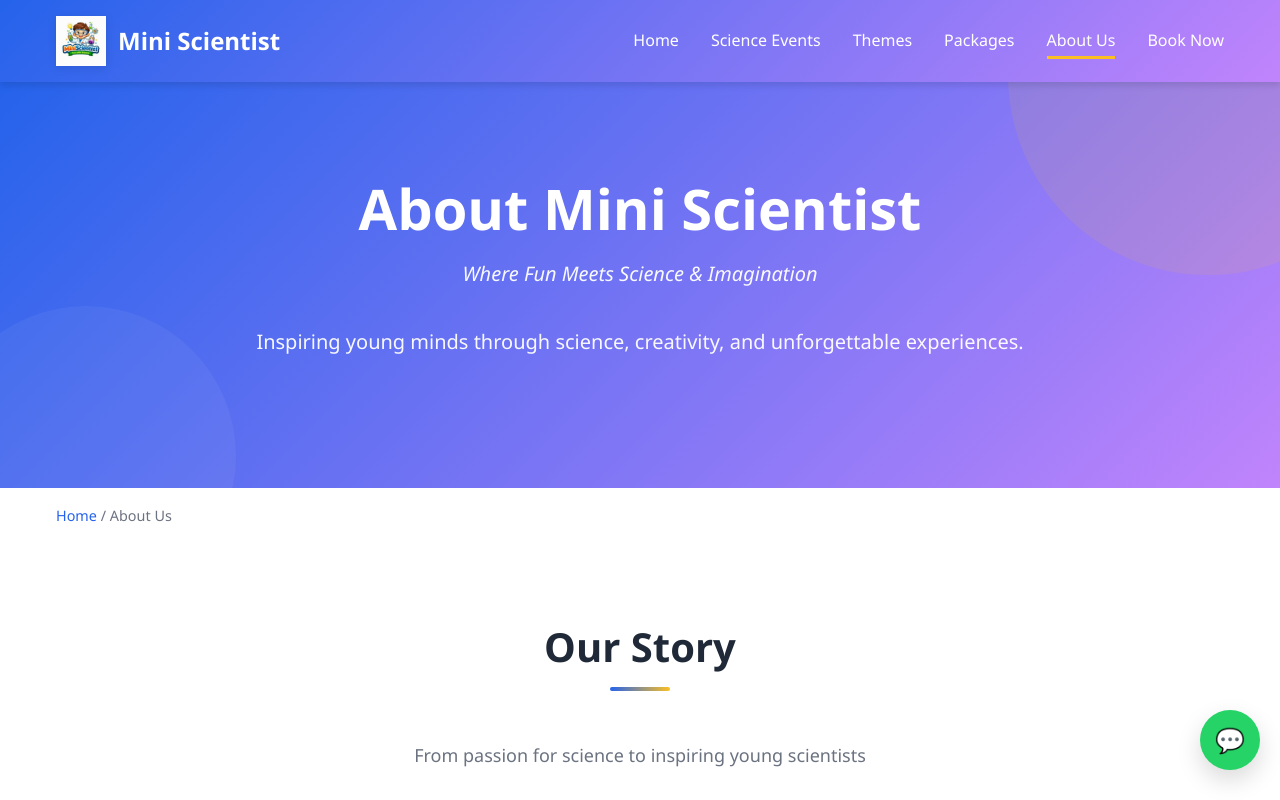
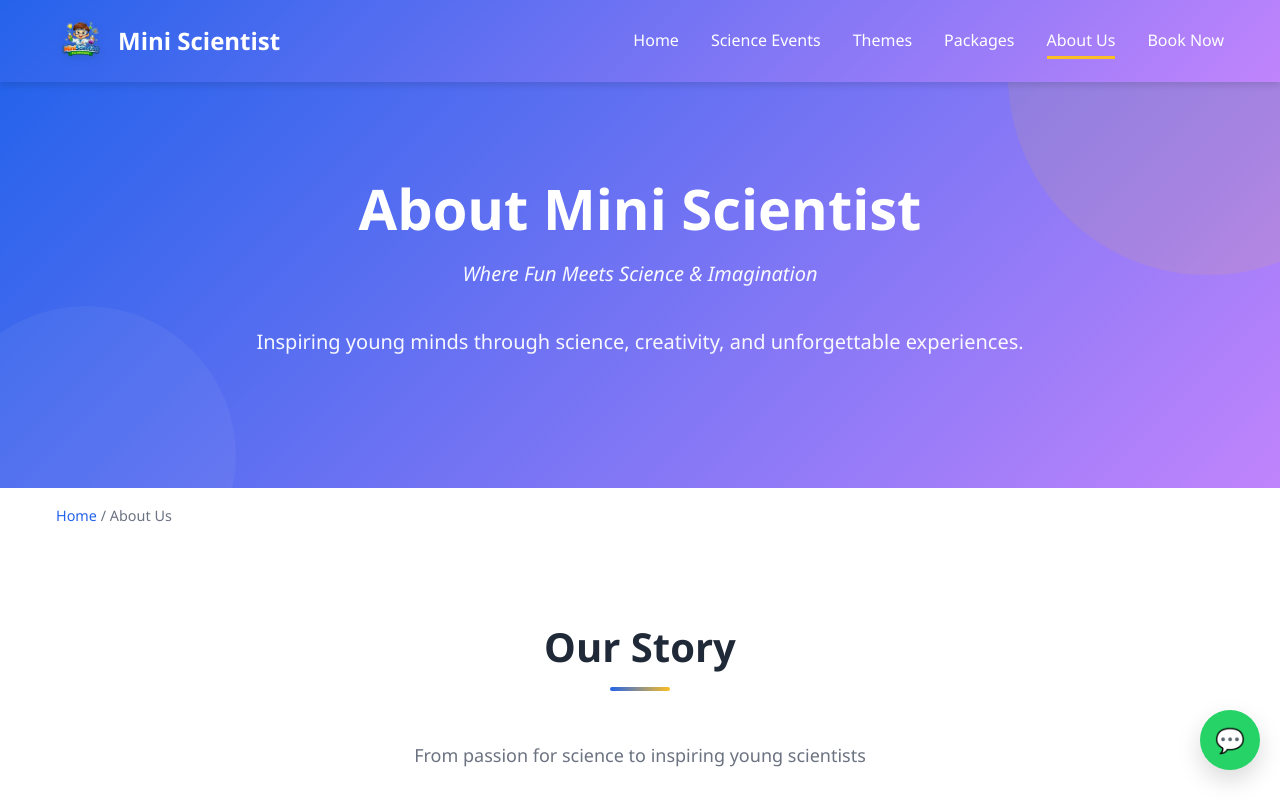
Before and after one commit to Pawan-Chaturvedi/MiniScientist, a website: page about.html in a window 1280 px wide. Shown: the top 800 px of the page. Drawn offline with Linux system fonts and the light colour scheme.

Commit message:
Update logo to NewLogo.PNG

```diff
--- a/about.html
+++ b/about.html
@@ -12,7 +12,7 @@
     <header>
         <nav class="container">
             <div class="logo">
-                <img src="assets/images/logo.jpg" alt="Mini Scientist Logo" class="logo-img">
+                <img src="assets/images/NewLogo.PNG" alt="Mini Scientist Logo" class="logo-img">
                 <span>Mini Scientist</span>
             </div>
             <ul class="nav-links" id="navLinks">
--- a/contact.html
+++ b/contact.html
@@ -12,7 +12,7 @@
     <header>
         <nav class="container">
             <div class="logo">
-                <img src="assets/images/logo.jpg" alt="Mini Scientist Logo" class="logo-img">
+                <img src="assets/images/NewLogo.PNG" alt="Mini Scientist Logo" class="logo-img">
                 <span>Mini Scientist</span>
             </div>
             <ul class="nav-links" id="navLinks">
--- a/packages.html
+++ b/packages.html
@@ -12,7 +12,7 @@
     <header>
         <nav class="container">
             <div class="logo">
-                <img src="assets/images/logo.jpg" alt="Mini Scientist Logo" class="logo-img">
+                <img src="assets/images/NewLogo.PNG" alt="Mini Scientist Logo" class="logo-img">
                 <span>Mini Scientist</span>
             </div>
             <ul class="nav-links" id="navLinks">
--- a/science-events.html
+++ b/science-events.html
@@ -12,7 +12,7 @@
     <header>
         <nav class="container">
             <div class="logo">
-                <img src="assets/images/logo.jpg" alt="Mini Scientist Logo" class="logo-img">
+                <img src="assets/images/NewLogo.PNG" alt="Mini Scientist Logo" class="logo-img">
                 <span>Mini Scientist</span>
             </div>
             <ul class="nav-links" id="navLinks">
--- a/theme-decorations.html
+++ b/theme-decorations.html
@@ -12,7 +12,7 @@
     <header>
         <nav class="container">
             <div class="logo">
-                <img src="assets/images/logo.jpg" alt="Mini Scientist Logo" class="logo-img">
+                <img src="assets/images/NewLogo.PNG" alt="Mini Scientist Logo" class="logo-img">
                 <span>Mini Scientist</span>
             </div>
             <ul class="nav-links" id="navLinks">
```
Also changed, not shown: index.html (+1 -1 lines), assets/images/NewLogo.png (added).
